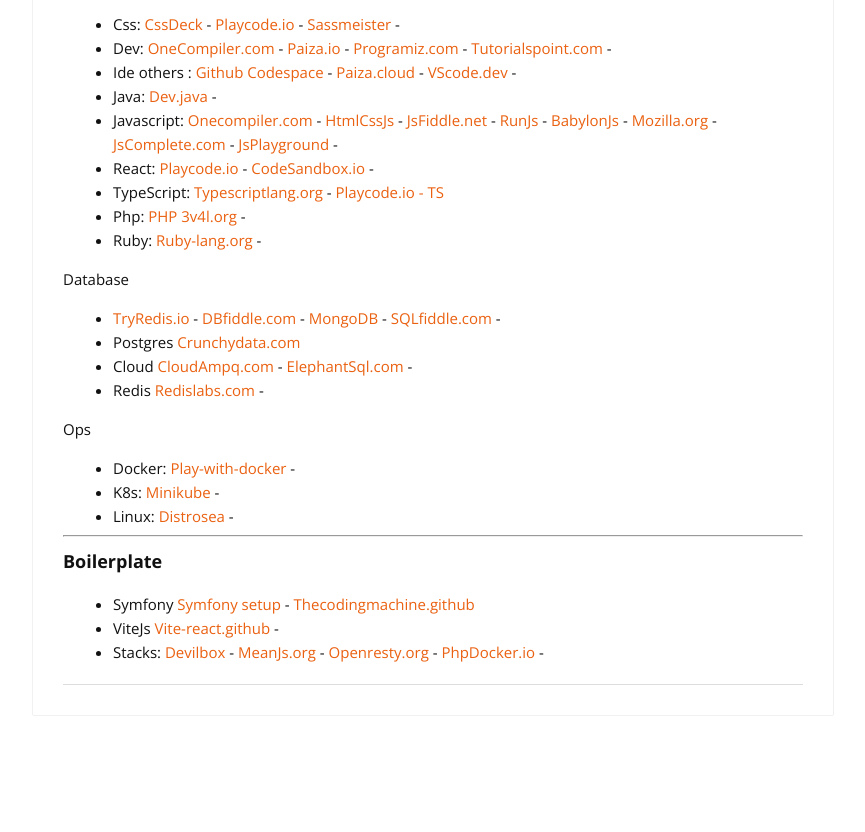
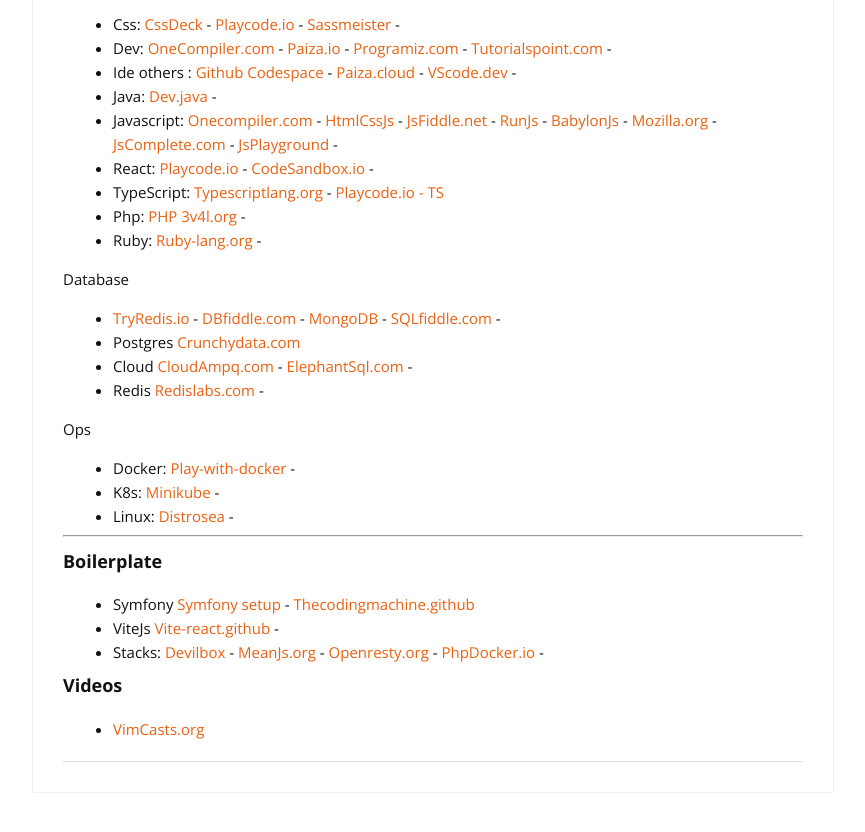
Before and after one commit to cylmat/cylmat.github.io, a Jekyll site: the page built from _pages/train.md, in a window 1280 px wide and 900 px high, scrolled down 1568 px. Shown: the top 832 px of the window, without its empty margins (207-1072 px from the left). Built offline with Jekyll 4.4.1, drawn with Linux system fonts in a browser that asks for light colours; nearby versions of some CDN libraries.

Commit message:
Update train.md

```diff
--- a/_pages/train.md
+++ b/_pages/train.md
@@ -93,3 +93,7 @@
 - Symfony [Symfony setup](https://symfony.com/doc/current/setup.html) - [Thecodingmachine.github](https://thecodingmachine.github.io/symfony-boilerplate)
 - ViteJs [Vite-react.github](https://github.com/RicardoValdovinos/vite-react-boilerplate) -
 - Stacks: [Devilbox](http://devilbox.org) - [MeanJs.org](http://meanjs.org) - [Openresty.org](https://openresty.org) - [PhpDocker.io](https://phpdocker.io) -
+
+### Videos
+
+- [VimCasts.org](http://vimcasts.org)
```
